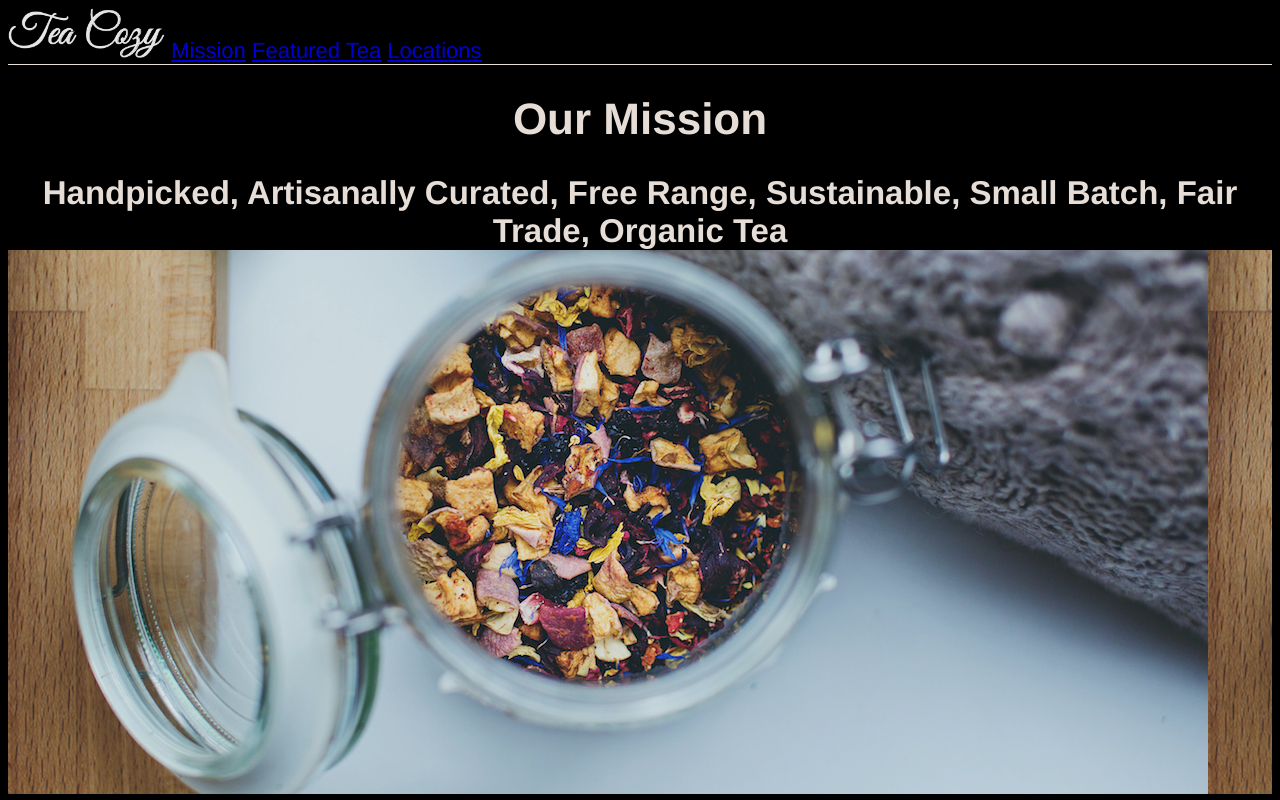
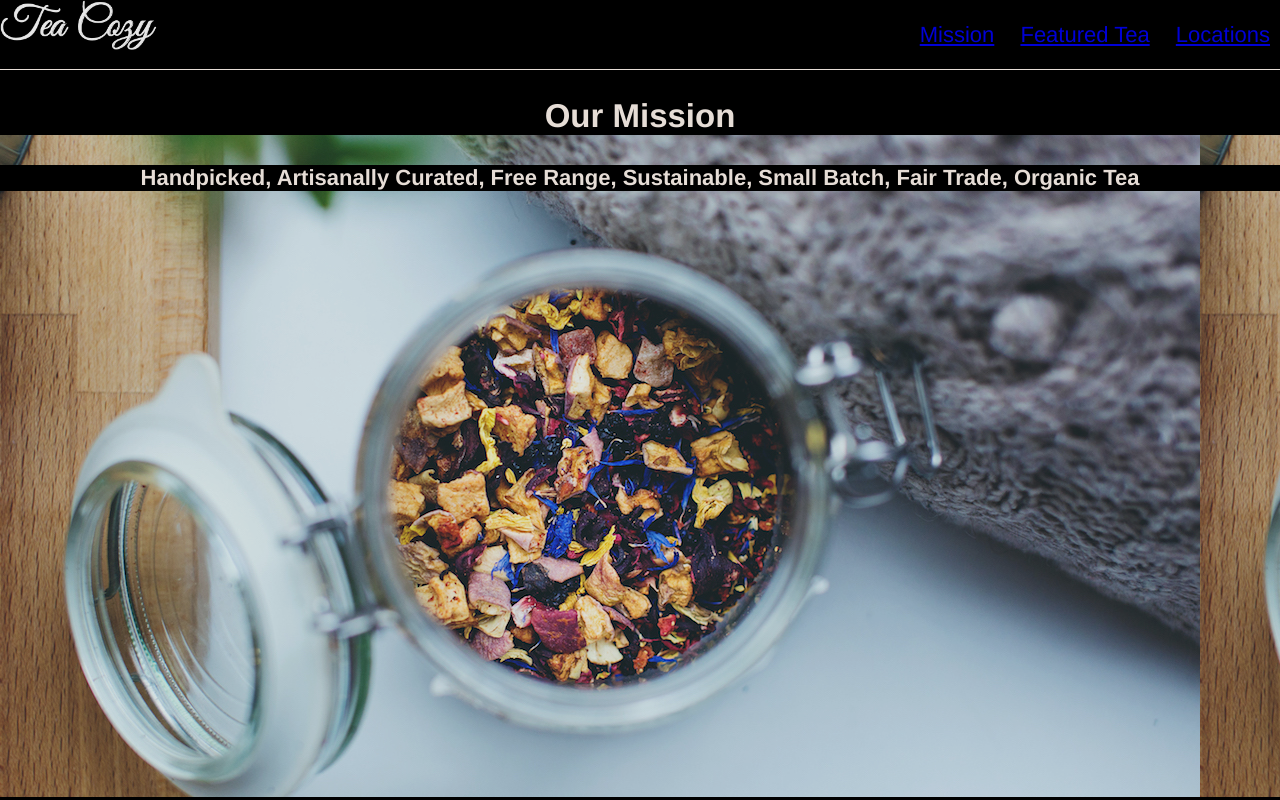
Before and after one commit to witheveryfallingcurl/tea_cosy, a plain HTML site: page index.html in a window 1280 px wide. Shown: the top 800 px of the page. Drawn offline with Linux system fonts and the light colour scheme.

Commit message:
Added Flexbox

```diff
--- a/index.html
+++ b/index.html
@@ -8,18 +8,20 @@
   <body>
 
     <!--Header Bar-->
-    <div id=header>
-      <a><img class=logo src="resources/images/img-tea-cozy-logo.png" alt="Tea Cosy"></a>
-      <a href="#">Mission</a>
-      <a href="#">Featured Tea</a>
-      <a href="#">Locations</a>
-    </div>
+    <header class="flex-container">
+      <img class=logo src="resources/images/img-tea-cozy-logo.png" alt="Tea Cosy">
+      <nav>
+        <a href="#">Mission</a>
+        <a href="#">Featured Tea</a>
+        <a href="#">Locations</a>
+      </nav>
+    </header>
 
     <!--Content-->
     <div id=mission>
       <div id=text>
-        <h1>Our Mission</h1>
-        <h2>Handpicked, Artisanally Curated, Free Range, Sustainable, Small Batch, Fair Trade, Organic Tea</h2>
+        <h2>Our Mission</h2>
+        <h4>Handpicked, Artisanally Curated, Free Range, Sustainable, Small Batch, Fair Trade, Organic Tea</h4>
       </div>
     </div>
 
--- a/resources/css/stylesheet.css
+++ b/resources/css/stylesheet.css
@@ -4,22 +4,37 @@ body {
   color: seashell;
   background-color: black;
   opacity: 0.9;
+  margin: 0;
 }
 
+h2, h4 {
+  background-color: black;
+  text-align: center;
+}
 
-#header {
+header {
   background-color: black;
+  display: flex;
+  justify-content: space-between;
   border-bottom: 1px solid seashell;
+  height: 69px;
+}
+
+nav {
+  margin: auto 0;
+}
+
+nav a {
+  padding: 0px 10px;
 }
 
 #mission {
   background-image: url("../../resources/images/img-mission-background.jpg");
   height: 700px;
 }
-#text {
-  background-color: black;
-  text-align: center;
-}
-.logo{
+
+
+
+.logo {
   height: 50px;
 }
```
